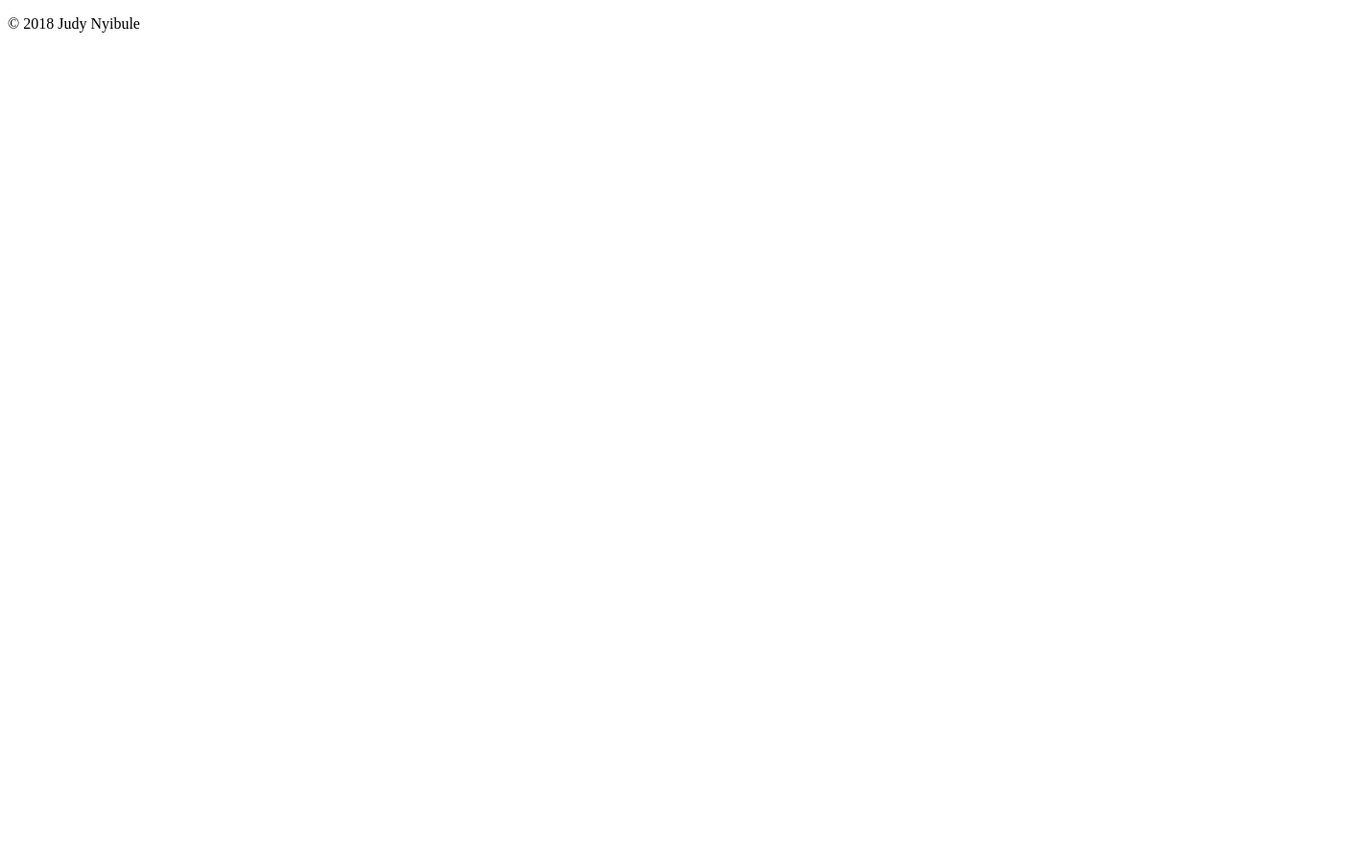
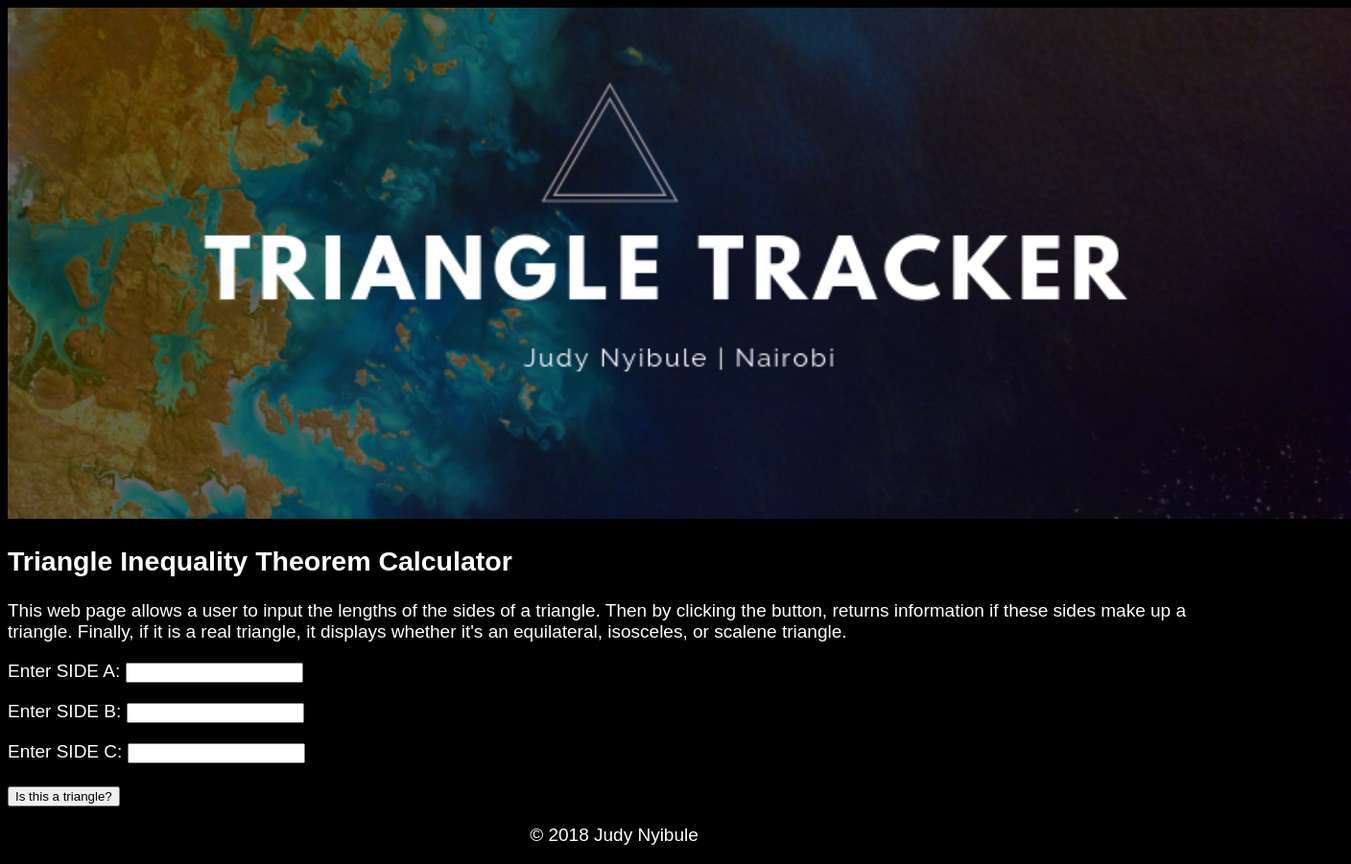
Before and after one commit to JudyNyibule/triangle, a plain HTML site: page index.html in a window 1280 px wide. Shown: the whole page at 96% size, 1408 px wide, since content can reach past the window. Before the commit the page ends 800 px from the top, so only its background shows below. Drawn offline with Linux system fonts and the light colour scheme.

Commit message:
Add and edit banner image

```diff
--- a/css/style.css
+++ b/css/style.css
@@ -0,0 +1,15 @@
+body{
+  font-size: 19px;
+  font-style:normal;
+  font-family: arial, sans-serif;
+  color: white;
+  background-color: black;
+}
+#bannerimage{
+  background-size: 100% 100%;
+  padding: 0;
+}
+/* styling for the footer section */
+footer{
+  text-align: center;
+}
--- a/index.html
+++ b/index.html
@@ -5,14 +5,39 @@
     <meta charset="utf-8">
     <title>TRIANGLE PROJECT</title>
     <link href="css/style.css" rel="stylesheet" type="text/css">
+    <script src="js/myJS.js" type="text/javascript"></script>
     <link rel="icon" type="image/gif" href="images/favicon.ico">
   </head>
   <!--start of body section-->
+<body>
+  <div id="bannerimage">
+    <img src="images/banner.png" alt="Banner Image" width="1400">
+  </div>
+  <div class="explain">
+    <h2>Triangle Inequality Theorem Calculator</h2>
+    <p> This web page allows a user to input the lengths of the sides of a triangle. Then by clicking the button,
+        returns information if these sides make up a triangle. Finally, if it is a real triangle, it displays whether
+        it's an equilateral, isosceles, or scalene triangle.
+    </p>
+  </div>
+  <form name="myTriangle" method="post" action="myJS.js" >
+    <p>Enter SIDE A:
+    <input type="number" id="mySideA"><br>
+    <p>Enter SIDE B:
+    <input type="number" id="mySideB"><br>
+    <P>Enter SIDE C:
+    <input type="number" id="mySideC"><br><br>
+    <input type="button" value="Is this a triangle?"
+    onclick="isTriangle();">
+    </p>
+  </form>
 
+
+</body>
 
 
   <!--start of footer section-->
-  <footer>
+<footer>
     <p>&copy; 2018 Judy Nyibule</p>
-  </footer>
+</footer>
 </html>
```
Also changed, not shown: images/banner.png (added), images/favicon.ico, images/leaves.jpeg (added), 1 other file.
